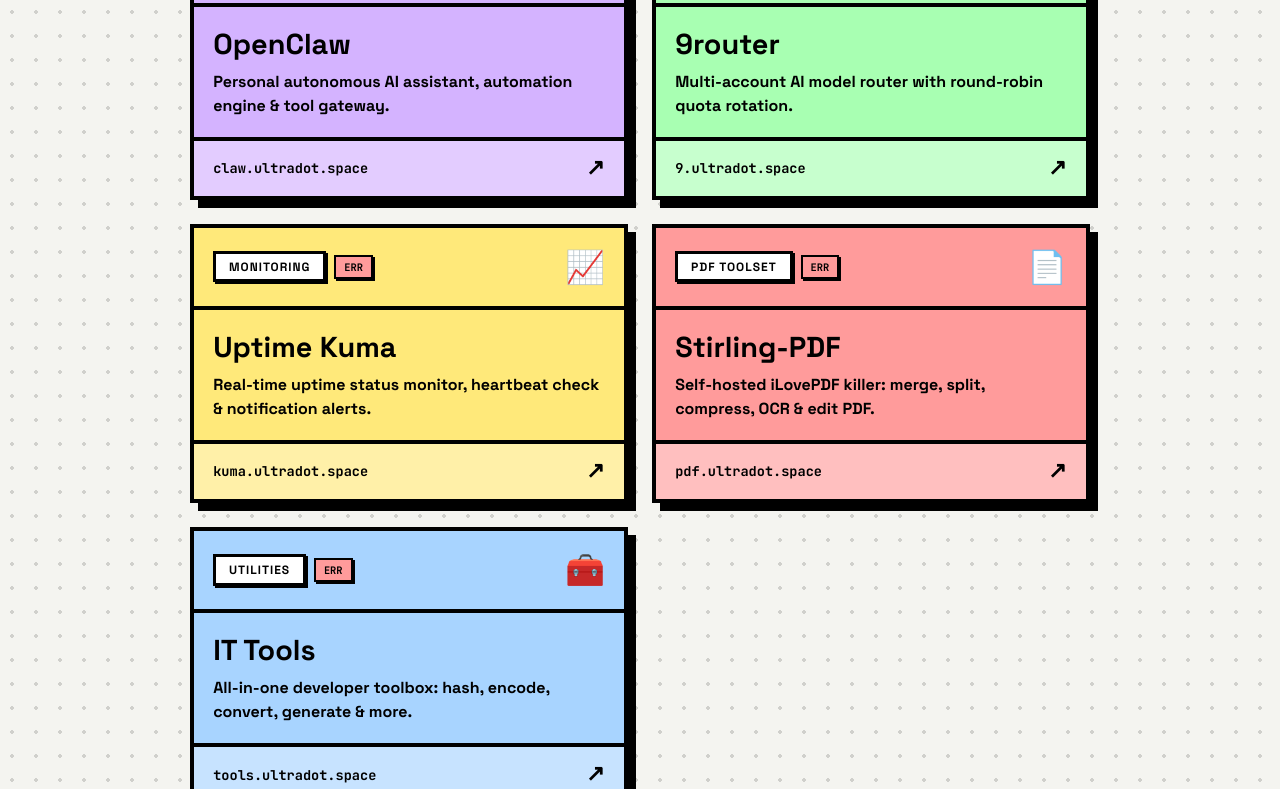
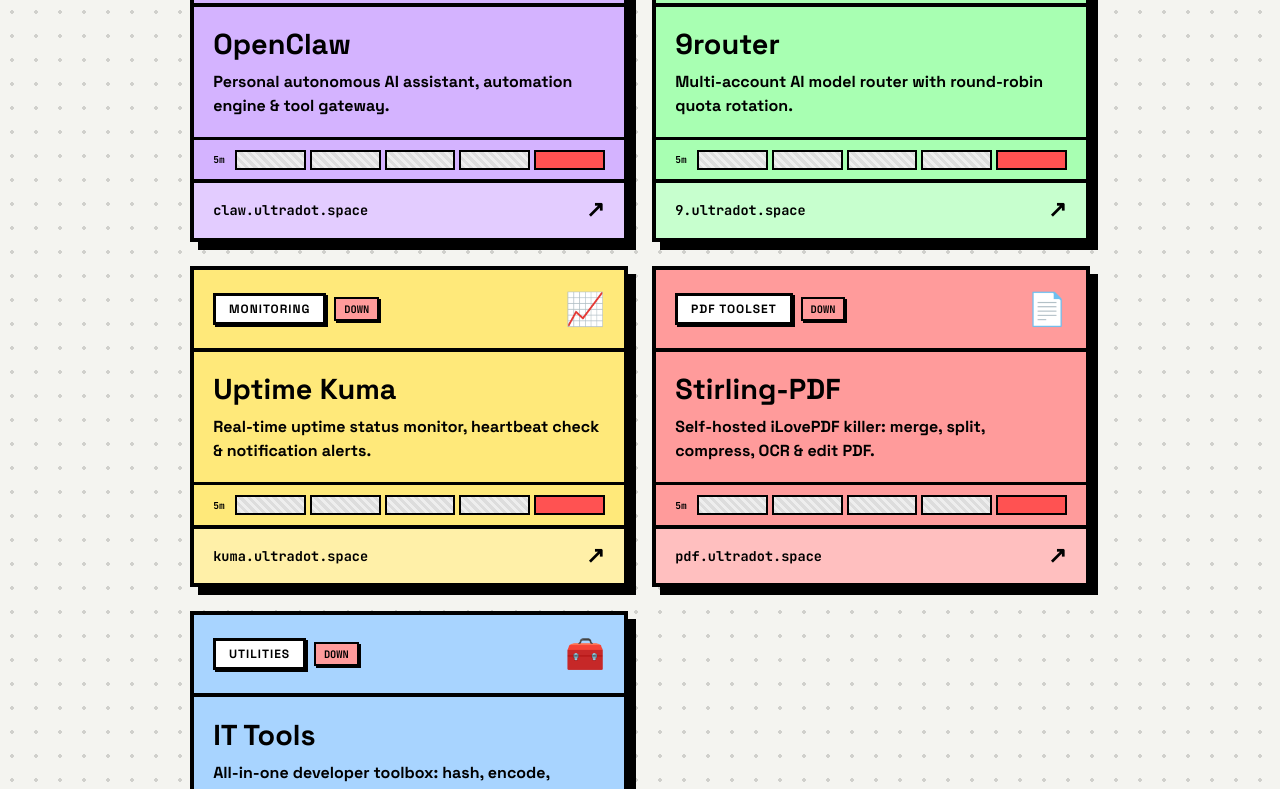
Before and after one commit to ultra-dot/serverdashboard, a plain HTML site: page index.html in a window 1280 px wide. Shown: the part 600-1389 px from the top of the page. Drawn offline with Linux system fonts and the light colour scheme; no server answers.

Commit message:
Add 5-minute heartbeat history boxes to app cards

```diff
--- a/index.html
+++ b/index.html
@@ -62,6 +62,7 @@
       </div>
       <h2 class="card-title">OpenClaw</h2>
       <p class="card-desc">Personal autonomous AI assistant, automation engine & tool gateway.</p>
+      <div class="status-history" data-url="https://claw.ultradot.space"></div>
       <div class="card-footer">
         <span class="url-text">claw.ultradot.space</span>
         <span class="arrow-btn">↗</span>
@@ -79,6 +80,7 @@
       </div>
       <h2 class="card-title">9router</h2>
       <p class="card-desc">Multi-account AI model router with round-robin quota rotation.</p>
+      <div class="status-history" data-url="https://9.ultradot.space"></div>
       <div class="card-footer">
         <span class="url-text">9.ultradot.space</span>
         <span class="arrow-btn">↗</span>
@@ -96,6 +98,7 @@
       </div>
       <h2 class="card-title">Uptime Kuma</h2>
       <p class="card-desc">Real-time uptime status monitor, heartbeat check & notification alerts.</p>
+      <div class="status-history" data-url="https://kuma.ultradot.space"></div>
       <div class="card-footer">
         <span class="url-text">kuma.ultradot.space</span>
         <span class="arrow-btn">↗</span>
@@ -113,6 +116,7 @@
       </div>
       <h2 class="card-title">Stirling-PDF</h2>
       <p class="card-desc">Self-hosted iLovePDF killer: merge, split, compress, OCR & edit PDF.</p>
+      <div class="status-history" data-url="https://pdf.ultradot.space"></div>
       <div class="card-footer">
         <span class="url-text">pdf.ultradot.space</span>
         <span class="arrow-btn">↗</span>
@@ -130,6 +134,7 @@
       </div>
       <h2 class="card-title">IT Tools</h2>
       <p class="card-desc">All-in-one developer toolbox: hash, encode, convert, generate & more.</p>
+      <div class="status-history" data-url="https://tools.ultradot.space"></div>
       <div class="card-footer">
         <span class="url-text">tools.ultradot.space</span>
         <span class="arrow-btn">↗</span>
@@ -146,6 +151,9 @@
 
   <script>
     let serverUptimeSec = 0;
+    const HISTORY_SLOTS = 5;
+    // { url: [true/false/null, ...] } — null = not checked yet
+    const appHistory = {};
 
     function formatUptime(sec) {
       const d = Math.floor(sec / 86400);
@@ -155,6 +163,37 @@
       if (d > 0) return `${d}d ${h}h ${m}m ${s}s`;
       if (h > 0) return `${h}h ${m}m ${s}s`;
       return `${m}m ${s}s`;
+    }
+
+    // Initialize heartbeat boxes on page load
+    function initHeartbeats() {
+      document.querySelectorAll('.status-history').forEach(container => {
+        const url = container.getAttribute('data-url');
+        appHistory[url] = new Array(HISTORY_SLOTS).fill(null);
+        for (let i = 0; i < HISTORY_SLOTS; i++) {
+          const box = document.createElement('span');
+          box.className = 'hb-box pending';
+          container.appendChild(box);
+        }
+      });
+    }
+
+    function renderHeartbeats() {
+      document.querySelectorAll('.status-history').forEach(container => {
+        const url = container.getAttribute('data-url');
+        const history = appHistory[url];
+        if (!history) return;
+        const boxes = container.querySelectorAll('.hb-box');
+        history.forEach((val, i) => {
+          if (val === null) {
+            boxes[i].className = 'hb-box pending';
+          } else if (val) {
+            boxes[i].className = 'hb-box up';
+          } else {
+            boxes[i].className = 'hb-box down';
+          }
+        });
+      });
     }
 
     // Refresh System (CPU, RAM, Disk) - Every 4s
@@ -187,7 +226,6 @@
         document.getElementById('w-uptime').textContent = 'uptime: ' + formatUptime(serverUptimeSec);
       }
       const now = new Date();
-      // Format as YYYY-MM-DD HH:mm:ss for a clean server-time look
       const pad = (n) => n.toString().padStart(2, '0');
       const timeStr = `${now.getFullYear()}-${pad(now.getMonth()+1)}-${pad(now.getDate())} ${pad(now.getHours())}:${pad(now.getMinutes())}:${pad(now.getSeconds())}`;
       document.getElementById('w-time').textContent = timeStr;
@@ -196,25 +234,50 @@
     // Refresh App Status - Every 60s
     async function refreshAppsStatus() {
       const badges = document.querySelectorAll('.app-status');
+      let allUp = true;
+
       for (const badge of badges) {
         const url = badge.getAttribute('data-url');
         if (!url) continue;
         badge.className = 'app-status checking';
         badge.textContent = 'CHK';
+
+        let isUp = false;
         try {
           const r = await fetch('/api/status?url=' + encodeURIComponent(url));
           const res = await r.json();
-          if (res.up) {
-            badge.className = 'app-status up';
-            badge.textContent = 'UP';
-          } else {
-            badge.className = 'app-status down';
-            badge.textContent = 'DOWN';
-          }
+          isUp = res.up;
         } catch(e) {
+          isUp = false;
+        }
+
+        if (isUp) {
+          badge.className = 'app-status up';
+          badge.textContent = 'UP';
+        } else {
           badge.className = 'app-status down';
-          badge.textContent = 'ERR';
+          badge.textContent = 'DOWN';
+          allUp = false;
         }
+
+        // Push to heartbeat history
+        if (appHistory[url]) {
+          appHistory[url].push(isUp);
+          if (appHistory[url].length > HISTORY_SLOTS) appHistory[url].shift();
+        }
+      }
+
+      renderHeartbeats();
+
+      // Update footer status pill
+      const footerText = document.querySelector('.footer .status-pill span:last-child');
+      const footerDot = document.querySelector('.footer .status-dot');
+      if (allUp) {
+        footerText.textContent = 'ALL SYSTEMS OPERATIONAL';
+        footerDot.style.background = '#4caf50';
+      } else {
+        footerText.textContent = 'PARTIAL OUTAGE DETECTED';
+        footerDot.style.background = '#ff5252';
       }
     }
 
@@ -234,6 +297,7 @@
     }
 
     // Init and Set Intervals
+    initHeartbeats();
     refreshSystem();
     refreshTime();
     refreshAppsStatus();
--- a/style.css
+++ b/style.css
@@ -212,6 +212,37 @@
 .app-status.down { background: #ff9b9b; }
 .app-status.checking { background: #ffde59; }
 
+/* Heartbeat History Strip */
+.status-history {
+  display: flex;
+  gap: 4px;
+  padding: 0.6rem 1.2rem;
+  border-top: 3px solid #000;
+  align-items: center;
+}
+.status-history::before {
+  content: '5m';
+  font-family: 'JetBrains Mono', monospace;
+  font-size: 0.6rem;
+  font-weight: 900;
+  color: #000;
+  margin-right: 0.4rem;
+  flex-shrink: 0;
+}
+.hb-box {
+  flex: 1;
+  height: 20px;
+  border: 2px solid #000;
+  transition: background 0.2s ease;
+}
+.hb-box.pending {
+  background: repeating-linear-gradient(
+    45deg, #ddd, #ddd 3px, #eee 3px, #eee 6px
+  );
+}
+.hb-box.up { background: #4caf50; }
+.hb-box.down { background: #ff5252; }
+
 /* Footer */
 .footer { width: 100%; max-width: 900px; text-align: center; margin-top: 1rem; }
 .footer .status-pill {
```
